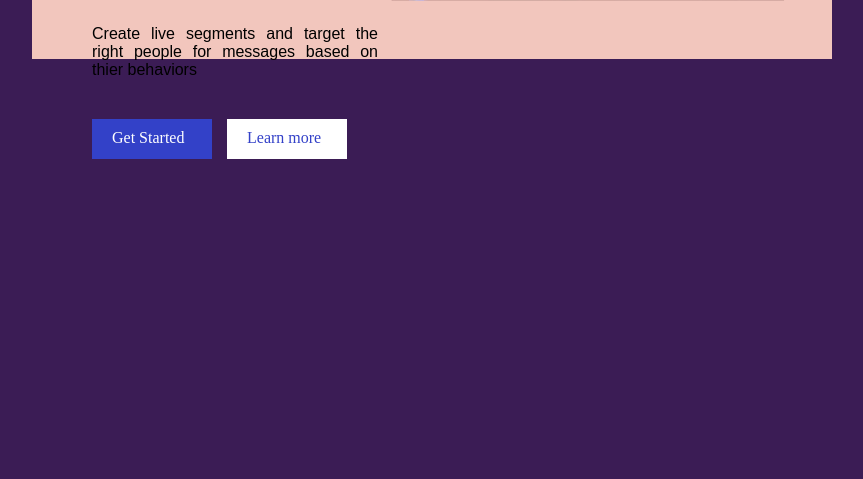
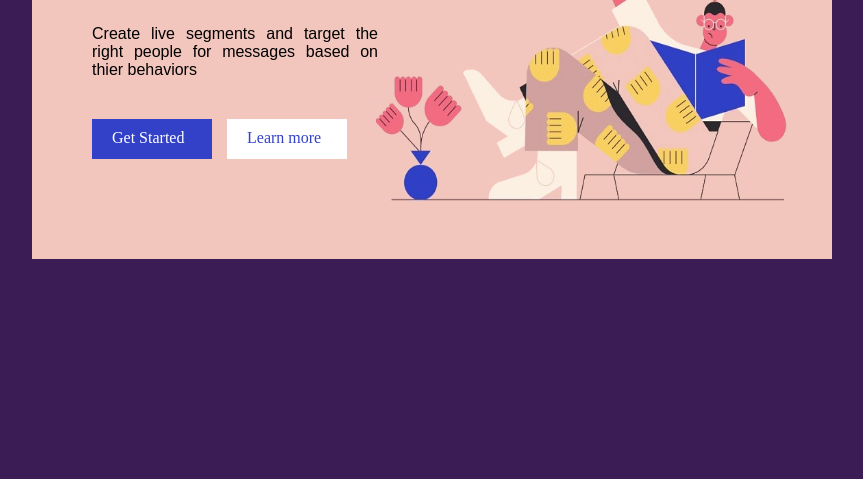
Before and after one commit to eXcipial/HW-desing, a website: page index.html in a window 1280 px wide. Shown: the part 321-800 px from the top of the page, without its empty margins (208-1071 px from the left). Drawn offline with Linux system fonts and the light colour scheme.

Commit message:
Update main.css

```diff
--- a/css/main.css
+++ b/css/main.css
@@ -12,7 +12,7 @@ main {
     width: 800px;
     margin-left: calc((100% - 800px) / 2);
     position: relative;
-    height: 40vh;
+    height: 520px;
     padding-top: 20px;}
 .header {
     display: flex;
```
